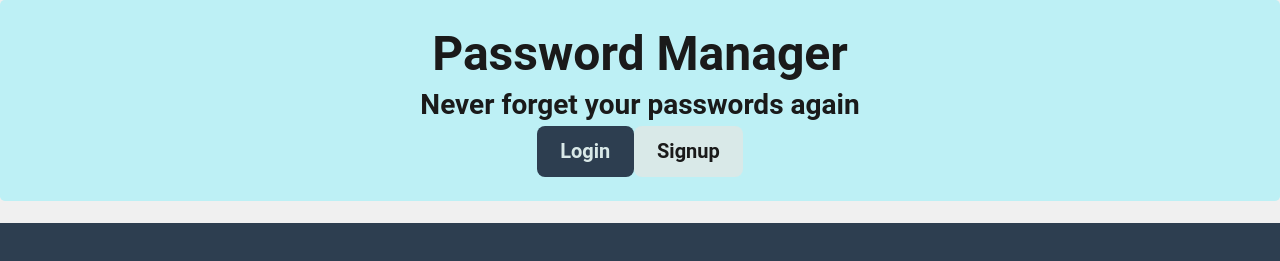
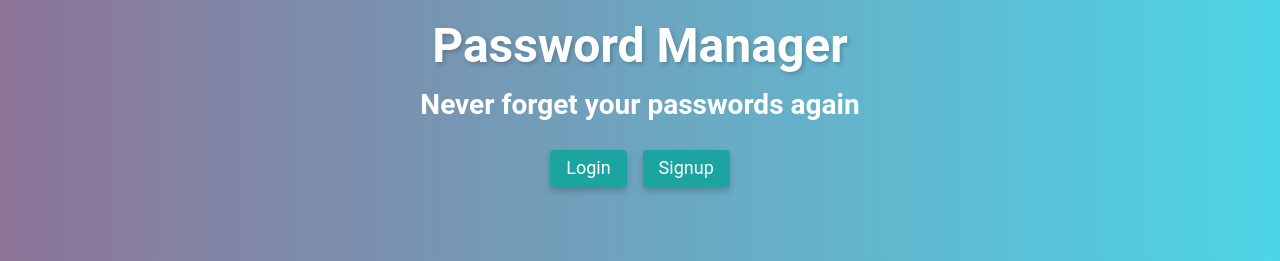
Before and after one commit to pg1219/project-3-password-manager, a React (Create React App) app in the folder client/: page / in a window 1280 px wide. Shown: the top 261 px of the page. Built offline with nearby package versions, Linux system fonts and the light colour scheme; no server answers.

Commit message:
made edits to primary components

```diff
--- a/client/src/components/Nav/index.js
+++ b/client/src/components/Nav/index.js
@@ -11,38 +11,34 @@ const Nav = () => {
     Auth.logout();
   };
   return (
-    <nav className="bg-info text-dark mb-4 py-3 display-flex align-center">
-      <div className="container flex-column justify-space-between-lg justify-center align-center text-center">
-        <Link className="text-dark" to="/">
-          <h1 className="m-0" style={{ fontSize: "3rem" }}>
-            Password Manager
-          </h1>
+    <nav className="custom-nav">
+      <div className="custom-nav-content">
+        <Link className="custom-nav-link" to="/">
+          <h1 className="custom-nav-logo">Password Manager</h1>
         </Link>
-        <p className="m-0" style={{ fontSize: "1.75rem", fontWeight: "700" }}>
-          Never forget your passwords again
-        </p>
-        <div>
+        <p className="custom-nav-description">Never forget your passwords again</p>
+        <div className="custom-buttons">
           {Auth.loggedIn() ? (
-            <div>
-              <Link className="btn btn-lg btn-primary m-2" to="/">
+            <div className="custom-logged-in-buttons">
+              <Link className="custom-button" to="/">
                 View My Passwords
               </Link>
-              <Link className="btn btn-lg btn-primary m-2" to="/create">
+              <Link className="custom-button" to="/create">
                 Save a new password
               </Link>
-              <button className="btn btn-lg btn-light m-2" onClick={logout}>
+              <button className="custom-button" onClick={logout}>
                 Logout
               </button>
             </div>
           ) : (
-            <>
-              <Link className="btn btn-lg btn-primary m-2" to="/login">
+            <div className="custom-logged-out-buttons">
+              <Link className="custom-button" to="/login">
                 Login
               </Link>
-              <Link className="btn btn-lg btn-light m-2" to="/signup">
+              <Link className="custom-button" to="/signup">
                 Signup
               </Link>
-            </>
+            </div>
           )}
         </div>
       </div>
--- a/client/src/index.css
+++ b/client/src/index.css
@@ -425,6 +425,67 @@ ul.square {
   list-style-type: square;
   font-size: 1.3rem;
 }
+/* Example custom CSS with gradient background */
+.custom-nav {
+  background-image: linear-gradient(to right, #8d7497, #4dd5e7);
+  color: #fff;
+  padding: 1rem;
+  box-shadow: 0 4px 6px rgba(0, 0, 0, 0.2);
+}
+
+
+.custom-nav-content {
+  display: flex;
+  flex-direction: column;
+  align-items: center;
+}
+
+.custom-nav-logo {
+  font-size: 3rem;
+  margin: 0;
+  color: #ffffff;
+  text-shadow: 2px 2px 4px rgba(0, 0, 0, 0.2);
+}
+
+.custom-nav-description {
+  font-size: 1.75rem;
+  font-weight: 700;
+  margin: 0;
+  margin-top: 0.5rem;
+}
+
+.custom-buttons {
+  display: flex;
+  flex-direction: column;
+  align-items: center;
+  margin-top: 1rem;
+}
+
+.custom-button {
+  display: inline-block;
+  padding: 0.5rem 1rem;
+  margin: 0.5rem;
+  border: none;
+  background-color: #1ba4a0;
+  color: #fff;
+  text-decoration: none;
+  cursor: pointer;
+  border-radius: 0.25rem;
+  transition: background-color 0.2s;
+  box-shadow: 0 4px 6px rgba(0, 0, 0, 0.2);
+}
+
+.custom-button:hover {
+  background-color: #1abfe9;
+}
+
+.custom-button.logout-button {
+  background-color: #f44336;
+}
+
+.custom-button.logout-button:hover {
+  background-color: #d32f2f;
+}
 
 label {
   display: inline-block;
@@ -938,7 +999,8 @@ a:hover {
 
 /* BACKGROUND UTILS */
 .bg-primary {
-  background-color: #2d3e50 !important;
+  background-image: linear-gradient(to right, #8d7497, #4dd5e7);
+
 }
 
 .bg-info {
```
